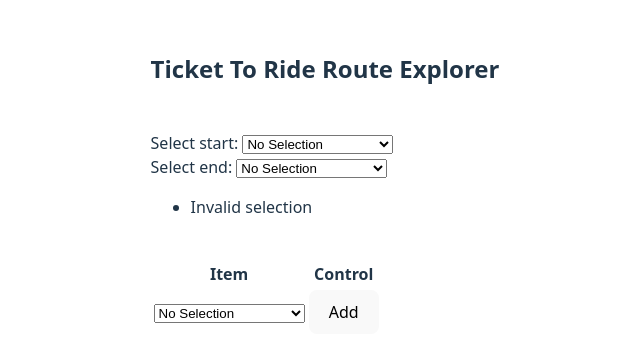
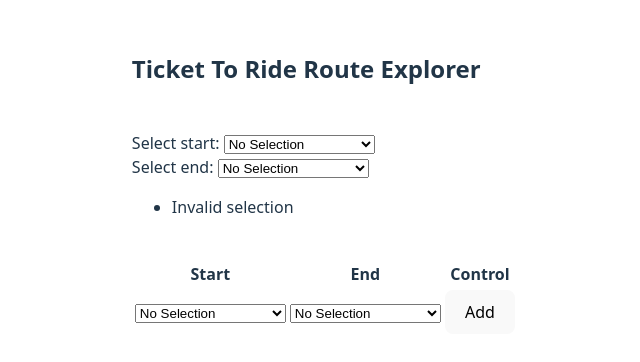
Before and after one commit to RyanMcCleary/ttr-explorer, a React (Vite) app: page / in a window 1280 px wide. Shown: the part 216-578 px from the top of the page, without its empty margins (315-955 px from the left). Built offline with nearby package versions, Linux system fonts and the light colour scheme.

Commit message:
added second combo box and delete buttons

```diff
--- a/src/App.tsx
+++ b/src/App.tsx
@@ -41,12 +41,17 @@
 
   const [startDest, setStartDest] = useState('');
   const [endDest, setEndDest] = useState('');
-  const [tableItems, setTableItems] = useState<string[]>([]);
-  const [itemToAdd, setItemToAdd] = useState('');
+  const [restrictedEdges, setRestrictedEdges] = useState<[string, string][]>([]);
+  const [startDestToAdd, setStartDestToAdd] = useState('');
+  const [endDestToAdd, setEndDestToAdd] = useState('');
 
   const addItemHandler = () => {
-    if (itemToAdd === '') return;
-    setTableItems(tableItems.concat([itemToAdd]));
+    if (startDestToAdd === '' || endDestToAdd === '' ||
+      restrictedEdges.includes([startDestToAdd, endDestToAdd])
+    ) {
+      return;
+    }
+    setRestrictedEdges(restrictedEdges.concat([[startDestToAdd, endDestToAdd]]));
   }
 
   const makeHandler = (setter: SetStateFn) => {
@@ -72,20 +77,30 @@
       <table>
         <thead>
           <tr>
-            <th scope="col">Item</th>
+            <th scope="col">Start</th>
+            <th scope="col">End</th>
             <th scope="col">Control</th>
           </tr>
         </thead>
         <tbody>
-          {tableItems.map((item) =>
-            <tr key={item}>
-              <td>{item}</td>
-              <td></td>
+          {restrictedEdges.map(([start, end]) =>
+            <tr key={`${start}-${end}`}>
+              <td>{destinations.get(start)}</td>
+              <td>{destinations.get(end)}</td>
+              <td>
+                <button onClick={() => {
+                  setRestrictedEdges(restrictedEdges.filter((edge) =>
+                    !(edge[0] == start && edge[1] == end)));
+                }}>Delete</button>
+              </td>
             </tr>
           )}
           <tr>
             <td>
-              <SelectDestination id="addItemToTable" value={itemToAdd} handler={makeHandler(setItemToAdd)} />
+              <SelectDestination id="addStartToTable" value={startDestToAdd} handler={makeHandler(setStartDestToAdd)} />
+            </td>
+            <td>
+              <SelectDestination id="addEndToTable" value={endDestToAdd} handler={makeHandler(setEndDestToAdd)} />
             </td>
             <td>
               <button onClick={addItemHandler}>Add</button>
```
